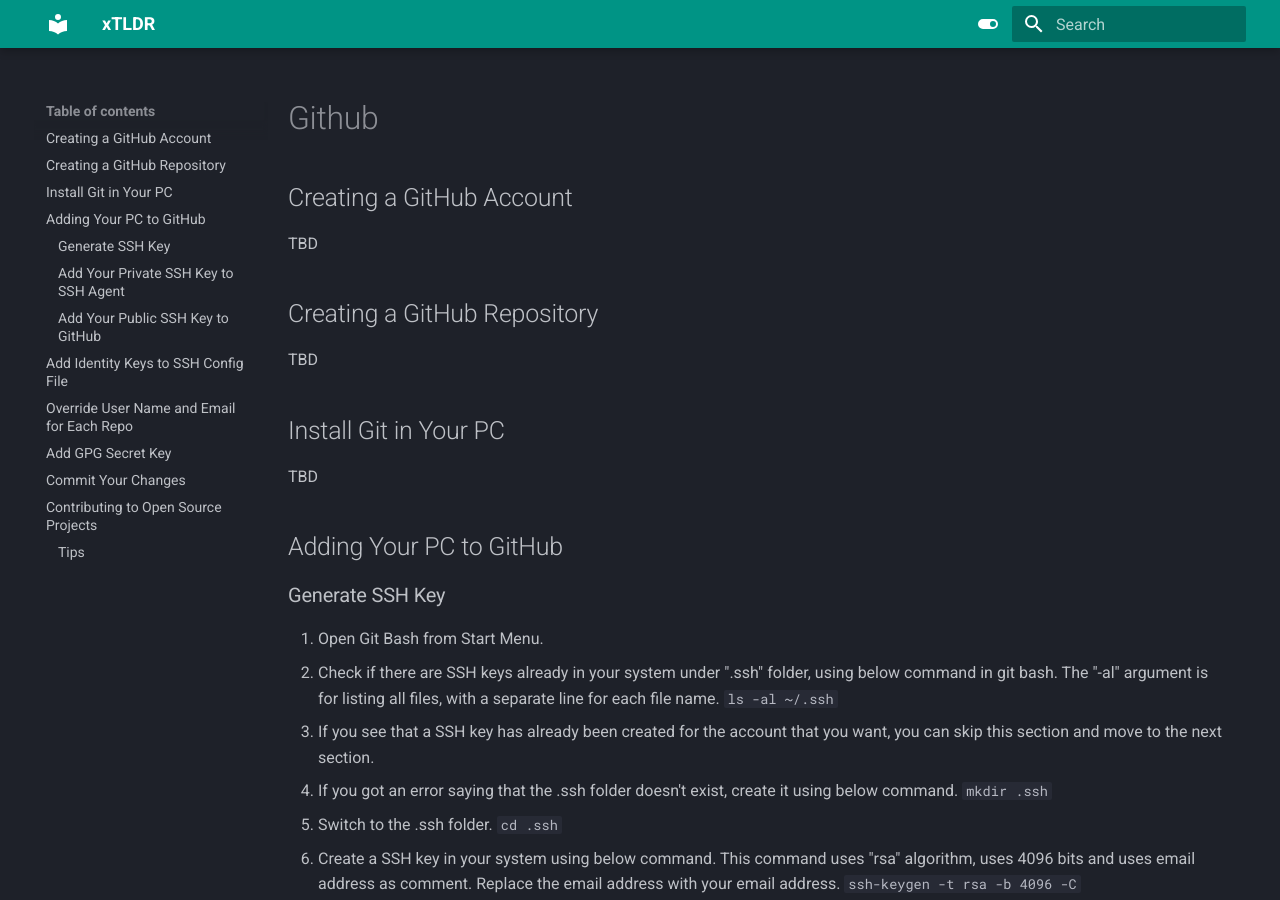
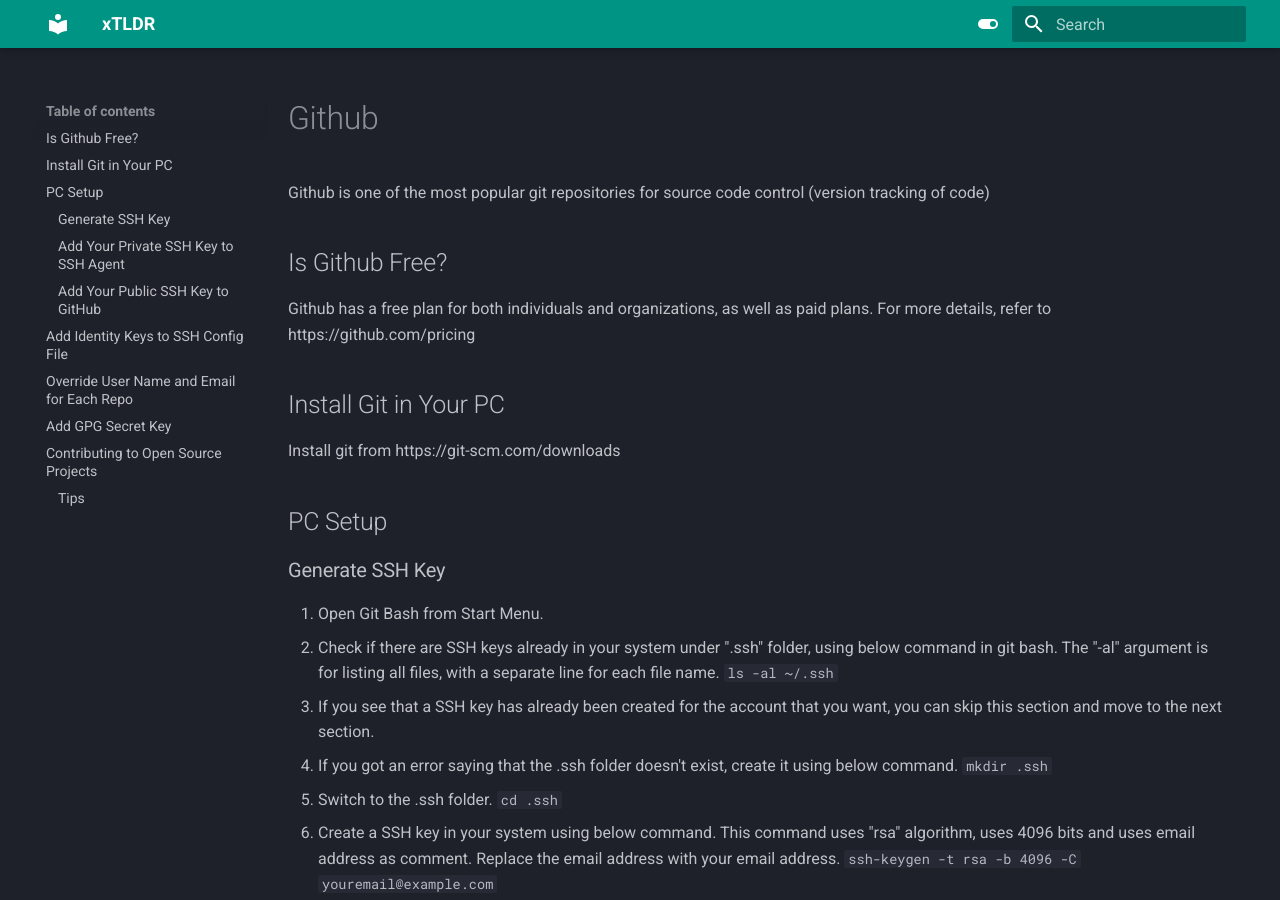
Before and after one commit to KarthikAbiram/xtldr, an MkDocs documentation site: the page built from docs/github.md, in a window 1280 px wide and 900 px high. Built offline with MkDocs 1.6.1 and Material for MkDocs 9.7.7, drawn with Linux system fonts in a browser that asks for light colours; some of the changed text lies outside the part shown.

Commit message:
docs: :memo: Added intro to github

```diff
--- a/docs/github.md
+++ b/docs/github.md
@@ -2,19 +2,16 @@
 hide:
   - navigation
 ---
-## Creating a GitHub Account
+Github is one of the most popular git repositories for source code control (version tracking of code)
 
-TBD
-
-## Creating a GitHub Repository
-
-TBD
+## Is Github Free?
+Github has a free plan for both individuals and organizations, as well as paid plans. For more details, refer to https://github.com/pricing
 
 ## Install Git in Your PC
 
-TBD
+Install git from https://git-scm.com/downloads
 
-## Adding Your PC to GitHub
+## PC Setup
 
 ### Generate SSH Key
 
@@ -80,10 +77,6 @@ error: gpg failed to sign the data`, do the below steps:
 `git config --local user.signingkey your_key`
 Use --global if you would like to apply this for systemwide.
 
-## Commit Your Changes
-
-TBD
-
 ## Contributing to Open Source Projects
 
 1. Create a fork of the repo under your account
```
